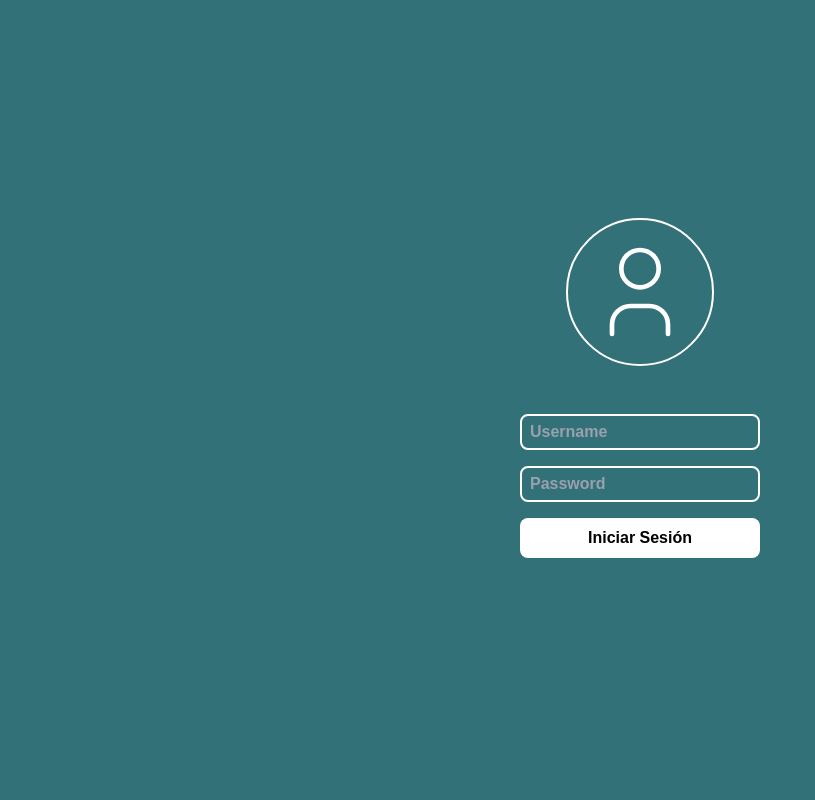
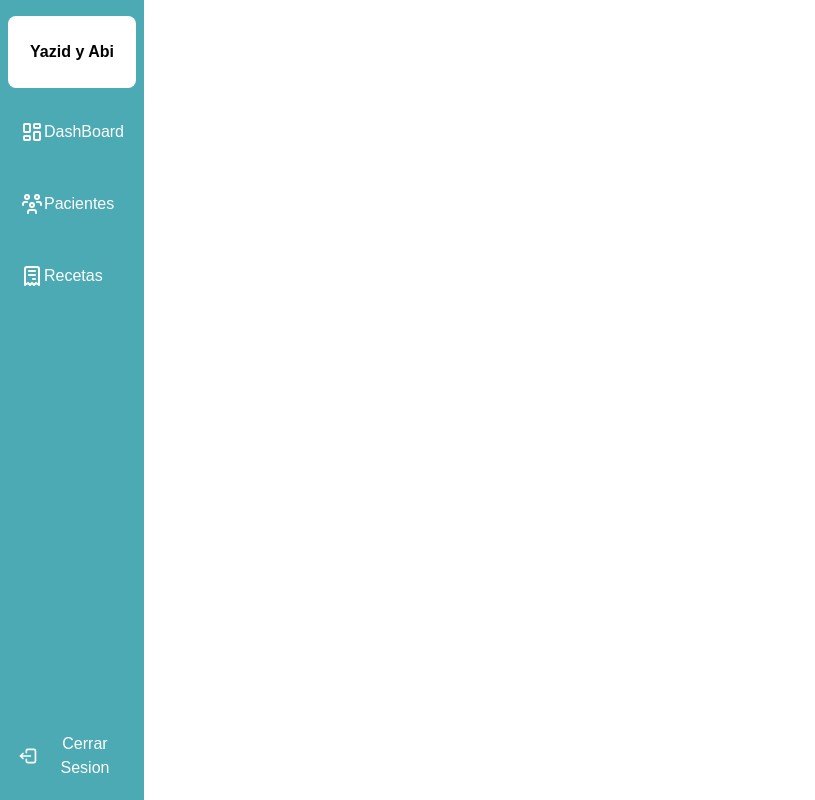
Before and after one commit to aresdevv/app-salud-front, a React (Vite) app: page /home in a window 1280 px wide. Shown: the whole page, without its empty margins (0-815 px from the left). Built offline with nearby package versions, Linux system fonts and the light colour scheme.

Commit message:
sidebar || react-router

```diff
--- a/package.json
+++ b/package.json
@@ -12,7 +12,8 @@
   "dependencies": {
     "@tailwindcss/vite": "^4.1.8",
     "react": "^19.1.0",
-    "react-dom": "^19.1.0"
+    "react-dom": "^19.1.0",
+    "react-router-dom": "^7.6.2"
   },
   "devDependencies": {
     "@eslint/js": "^9.25.0",
--- a/src/App.jsx
+++ b/src/App.jsx
@@ -1,14 +1,17 @@
-import { useState } from "react";
-import reactLogo from "./assets/react.svg";
-import viteLogo from "/vite.svg";
 import "./App.css";
+import { Home } from "./pages/Home";
 import { Login } from "./pages/Login";
-
+import { BrowserRouter, Link, Routes, Route } from "react-router-dom";
 function App() {
   return (
-    <>
-      <Login />
-    </>
+    <BrowserRouter>
+      <Link to="/login"></Link>
+      <Link to="/home"></Link>
+      <Routes>
+        <Route path="/login" element={<Login />} />
+        <Route path="/home" element={<Home />} />
+      </Routes>
+    </BrowserRouter>
   );
 }
 
--- /dev/null
+++ b/src/Icons/DashIcon.jsx
@@ -0,0 +1,22 @@
+export default function DashIcon() {
+  return (
+    <svg
+      xmlns="http://www.w3.org/2000/svg"
+      width={24}
+      height={24}
+      viewBox="0 0 24 24"
+      fill="none"
+      stroke="currentColor"
+      strokeWidth={2}
+      strokeLinecap="round"
+      strokeLinejoin="round"
+      className="icon icon-tabler icons-tabler-outline icon-tabler-layout-dashboard"
+    >
+      <path stroke="none" d="M0 0h24v24H0z" fill="none" />
+      <path d="M5 4h4a1 1 0 0 1 1 1v6a1 1 0 0 1 -1 1h-4a1 1 0 0 1 -1 -1v-6a1 1 0 0 1 1 -1" />
+      <path d="M5 16h4a1 1 0 0 1 1 1v2a1 1 0 0 1 -1 1h-4a1 1 0 0 1 -1 -1v-2a1 1 0 0 1 1 -1" />
+      <path d="M15 12h4a1 1 0 0 1 1 1v6a1 1 0 0 1 -1 1h-4a1 1 0 0 1 -1 -1v-6a1 1 0 0 1 1 -1" />
+      <path d="M15 4h4a1 1 0 0 1 1 1v2a1 1 0 0 1 -1 1h-4a1 1 0 0 1 -1 -1v-2a1 1 0 0 1 1 -1" />
+    </svg>
+  );
+}
--- /dev/null
+++ b/src/Icons/LogoutIcon.jsx
@@ -0,0 +1,21 @@
+export default function LogoutIcon() {
+  return (
+    <svg
+      xmlns="http://www.w3.org/2000/svg"
+      width={24}
+      height={24}
+      viewBox="0 0 24 24"
+      fill="none"
+      stroke="currentColor"
+      strokeWidth={2}
+      strokeLinecap="round"
+      strokeLinejoin="round"
+      className="icon icon-tabler icons-tabler-outline icon-tabler-logout-2"
+    >
+      <path stroke="none" d="M0 0h24v24H0z" fill="none" />
+      <path d="M10 8v-2a2 2 0 0 1 2 -2h7a2 2 0 0 1 2 2v12a2 2 0 0 1 -2 2h-7a2 2 0 0 1 -2 -2v-2" />
+      <path d="M15 12h-12l3 -3" />
+      <path d="M6 15l-3 -3" />
+    </svg>
+  );
+}
--- /dev/null
+++ b/src/Icons/PacienteIcon.jsx
@@ -0,0 +1,24 @@
+export default function PacienteIcon() {
+  return (
+    <svg
+      xmlns="http://www.w3.org/2000/svg"
+      width={24}
+      height={24}
+      viewBox="0 0 24 24"
+      fill="none"
+      stroke="currentColor"
+      strokeWidth={2}
+      strokeLinecap="round"
+      strokeLinejoin="round"
+      className="icon icon-tabler icons-tabler-outline icon-tabler-users-group"
+    >
+      <path stroke="none" d="M0 0h24v24H0z" fill="none" />
+      <path d="M10 13a2 2 0 1 0 4 0a2 2 0 0 0 -4 0" />
+      <path d="M8 21v-1a2 2 0 0 1 2 -2h4a2 2 0 0 1 2 2v1" />
+      <path d="M15 5a2 2 0 1 0 4 0a2 2 0 0 0 -4 0" />
+      <path d="M17 10h2a2 2 0 0 1 2 2v1" />
+      <path d="M5 5a2 2 0 1 0 4 0a2 2 0 0 0 -4 0" />
+      <path d="M3 13v-1a2 2 0 0 1 2 -2h2" />
+    </svg>
+  );
+}
--- /dev/null
+++ b/src/Icons/RecetaIcon.jsx
@@ -0,0 +1,19 @@
+export default function RecetaIcon() {
+  return (
+    <svg
+      xmlns="http://www.w3.org/2000/svg"
+      width={24}
+      height={24}
+      viewBox="0 0 24 24"
+      fill="none"
+      stroke="currentColor"
+      strokeWidth={2}
+      strokeLinecap="round"
+      strokeLinejoin="round"
+      className="icon icon-tabler icons-tabler-outline icon-tabler-receipt"
+    >
+      <path stroke="none" d="M0 0h24v24H0z" fill="none" />
+      <path d="M5 21v-16a2 2 0 0 1 2 -2h10a2 2 0 0 1 2 2v16l-3 -2l-2 2l-2 -2l-2 2l-2 -2l-3 2m4 -14h6m-6 4h6m-2 4h2" />
+    </svg>
+  );
+}
--- /dev/null
+++ b/src/components/Dashboard/NavDash.jsx
@@ -0,0 +1,36 @@
+import DashIcon from "../../Icons/DashIcon";
+import LogoutIcon from "../../Icons/LogoutIcon";
+import PacienteIcon from "../../Icons/PacienteIcon";
+import RecetaIcon from "../../Icons/RecetaIcon";
+
+export default function NavDash() {
+  return (
+    <aside className="flex flex-col gap-8 justify-between items-center pt-4 min-h-screen bg-secondary w-36 text-white">
+      <nav className="flex flex-col gap-4  ">
+        <div className="w-32 bg-white flex justify-center items-center h-18 rounded-lg text-black">
+          <span className="text-center font-bold">Yazid y Abi</span>
+        </div>
+
+        <a className="flex cursor-pointer w-full px-3 py-4 hidden:inline hover:bg-white hover:text-black rounded-lg transition-colors">
+          <DashIcon />
+          <span>DashBoard</span>
+        </a>
+        <a className="flex cursor-pointer w-full px-3 py-4 hidden:inline hover:bg-white hover:text-black rounded-lg transition-colors">
+          <PacienteIcon />
+          <span>Pacientes</span>
+        </a>
+        <a className="flex cursor-pointer w-full px-3 py-4 hidden:inline hover:bg-white hover:text-black rounded-lg transition-colors">
+          <RecetaIcon />
+          <span>Recetas</span>
+        </a>
+      </nav>
+      <button
+        type=""
+        className="flex items-center gap-1.5 cursor-pointer mx-4.5 mb-5  hidden:inline hover:bg-white hover:text-black rounded-lg transition-colors"
+      >
+        <LogoutIcon />
+        Cerrar Sesion
+      </button>
+    </aside>
+  );
+}
--- a/src/index.css
+++ b/src/index.css
@@ -2,6 +2,7 @@
 @import url("https://fonts.googleapis.com/css2?family=Onest:wght@400;500;700&display=swap");
 @theme {
   --color-primary: #327177;
+  --color-secondary: #4baab3;
 }
 @layer base {
   :root {
--- /dev/null
+++ b/src/pages/Home.jsx
@@ -0,0 +1,9 @@
+import HomeMedico from "../sections/Home/HomeMedico";
+
+export function Home() {
+  return (
+    <main className="">
+      <HomeMedico />
+    </main>
+  );
+}
--- /dev/null
+++ b/src/sections/Home/HomeMedico.jsx
@@ -0,0 +1,5 @@
+import NavDash from "../../components/Dashboard/NavDash";
+
+export default function HomeMedico() {
+  return <NavDash />;
+}
--- a/src/sections/Login/FormLogin.jsx
+++ b/src/sections/Login/FormLogin.jsx
@@ -5,12 +5,15 @@ export default function FormLogin() {
   return (
     <div className="flex flex-col justify-center items-center min-h-screen">
       <div className="border-solid border-2 border-white rounded-full p-4 mb-6">
-        <UserIcon className={"size-28 text-white"} />
+        <UserIcon className={"size-28 text-white "} />
       </div>
       <form className="flex gap-4 flex-col justify-center items-center p-6 rounded  w-72">
         <InputLogin placeholder={"Username"} type={"text"} />
         <InputLogin placeholder={"Password"} type={"password"} />
-        <button className="bg-white w-full rounded-lg h-10 font-bold" type="">
+        <button
+          className="bg-white w-full rounded-lg h-10 font-bold cursor-pointer"
+          type=""
+        >
           Iniciar Sesión
         </button>
       </form>
```
Also changed, not shown: 1 other file (tests, documents, lock files or other folders).
